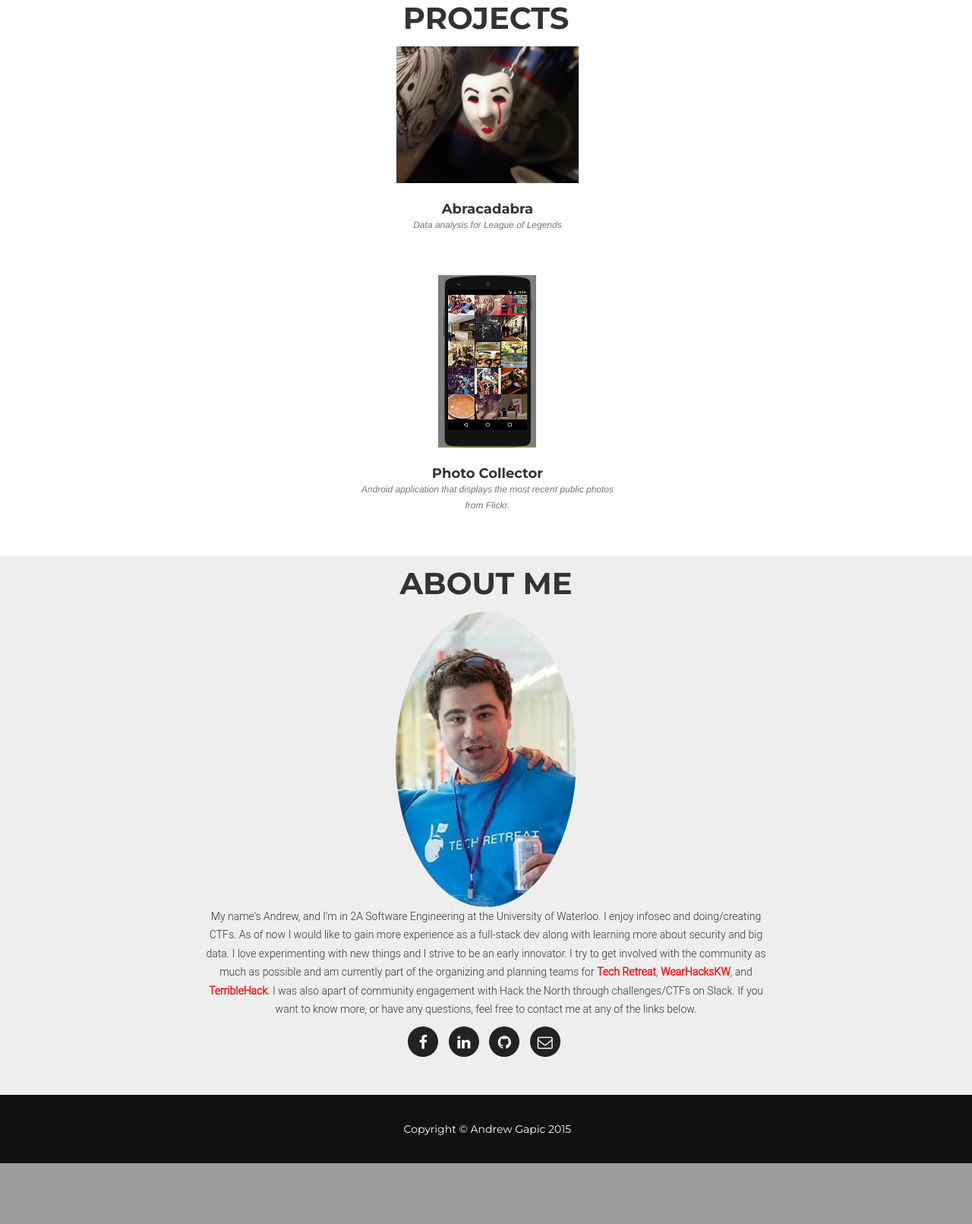
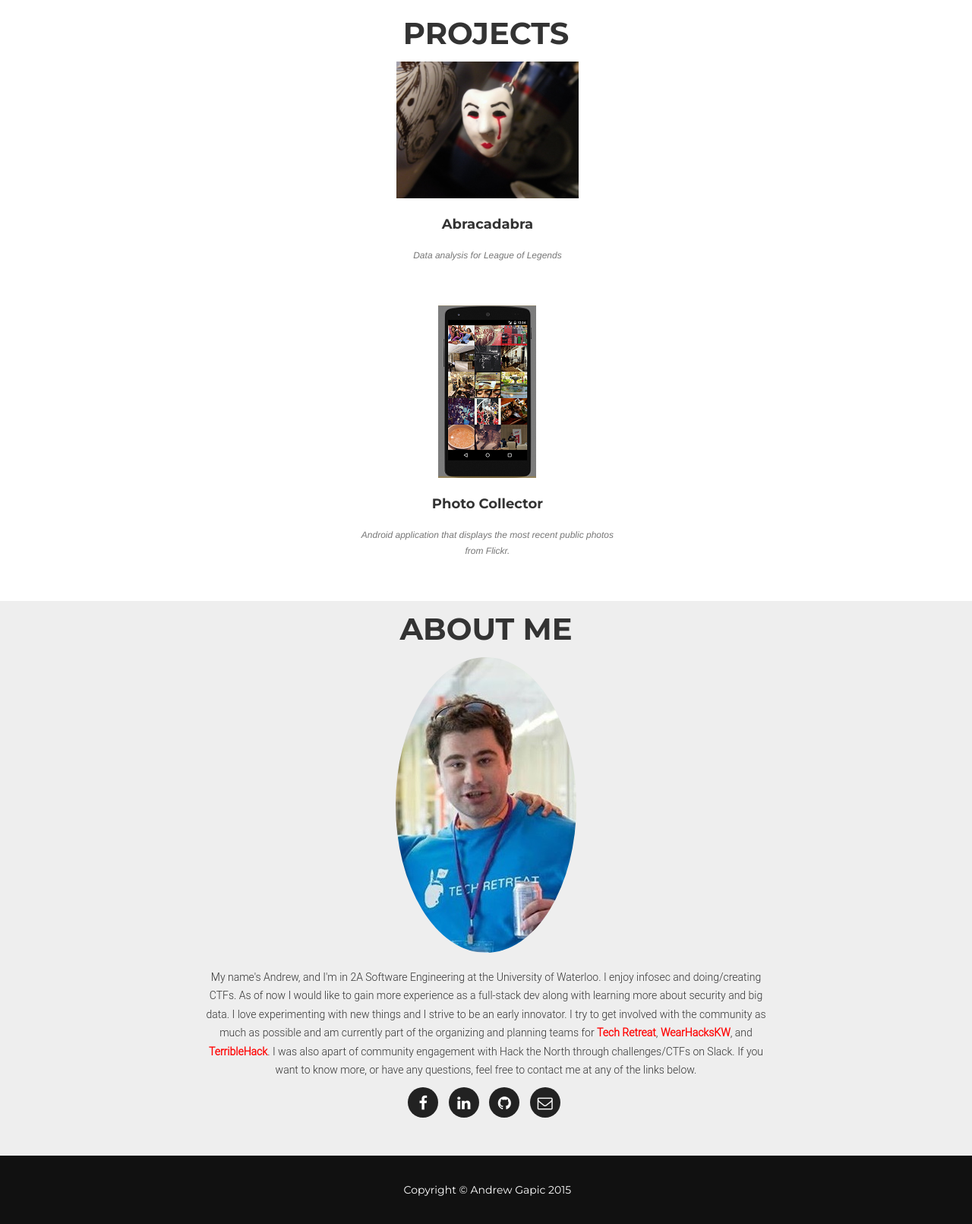
Before and after one commit to agapic/website, a PHP site: page / in a window 1280 px wide. Shown: the part 1079-2690 px from the top of the page at 76% size. Before the commit the page ends 2610 px from the top, so only its background shows below. Run offline with PHP 8.4, Linux system fonts and the light colour scheme; some libraries are stand-ins or nearby versions; some web fonts are replaced.

Commit message:
padding for about text

```diff
--- a/css/main.css
+++ b/css/main.css
@@ -23,10 +23,7 @@ p {
     line-height: 1.75;
     color: #333;
     font-family: Roboto Light, "Helvetica Neue", Helvetica, Arial, sans-serif;
-<<<<<<< HEAD
-=======
     padding-top:20px;
->>>>>>> c79ed6bc62c8d9fb341b1fddd678191f36ebdb24
 }
 
 p.large {
```
